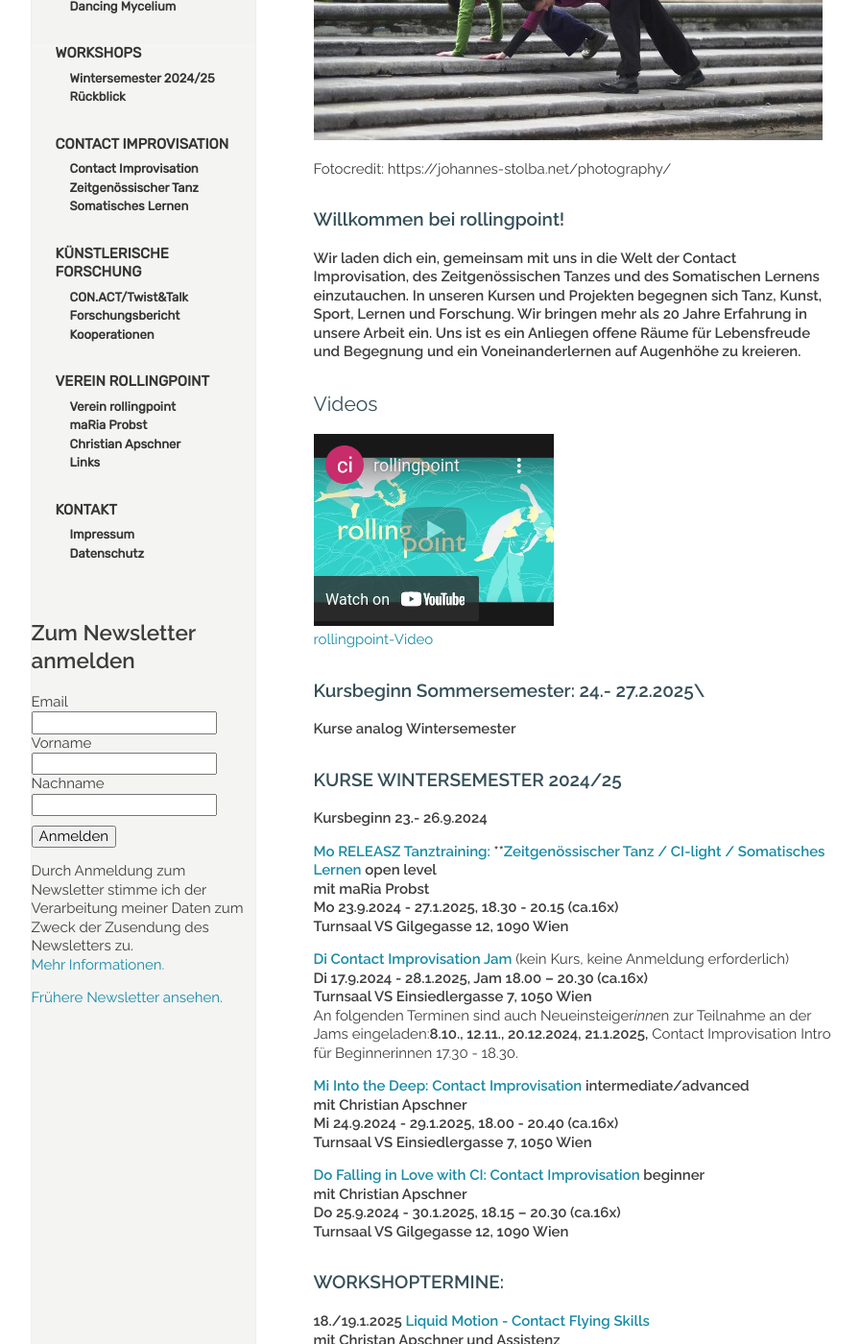
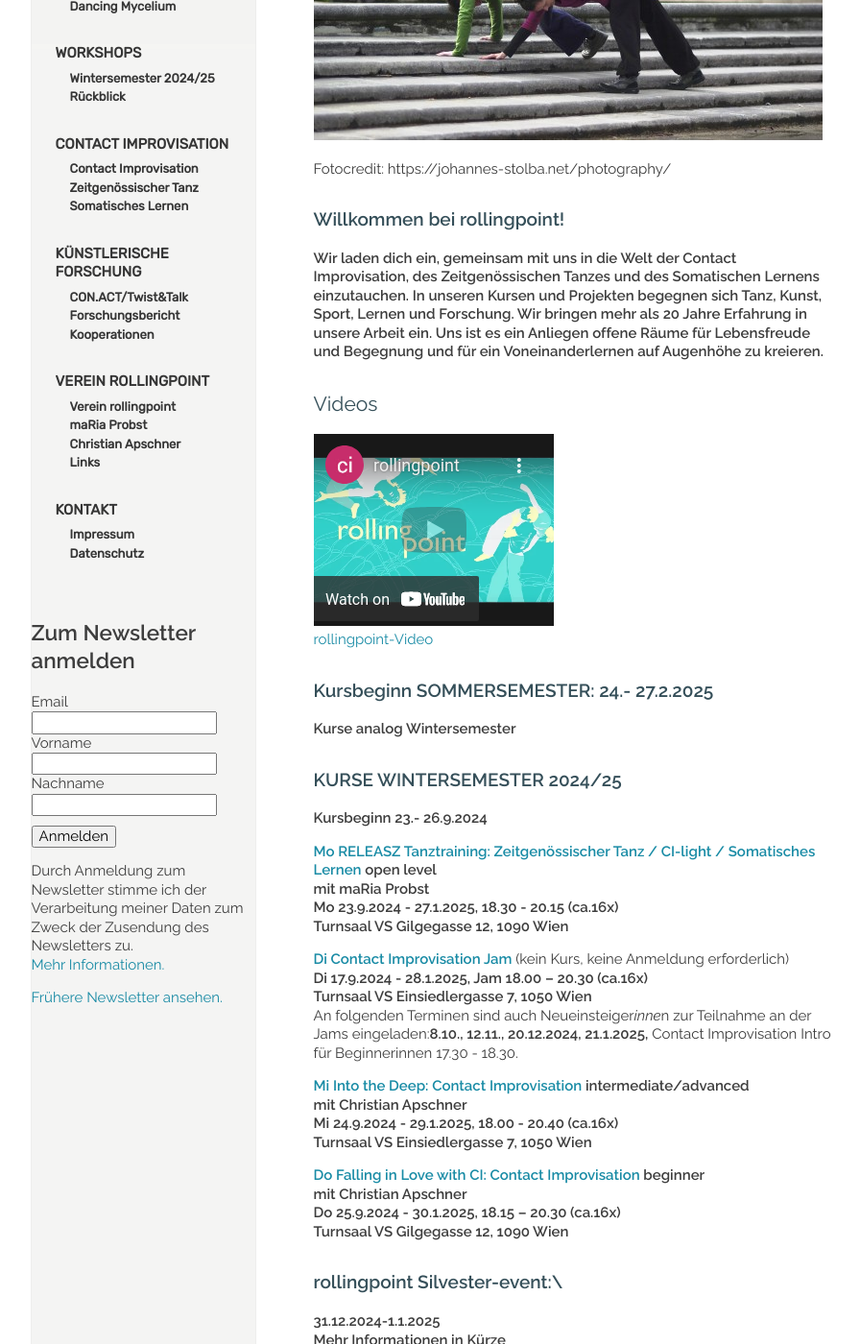
Before and after one commit to manulari/rollingpointat, a Jekyll site: the page built from _pages_de/index.md, in a window 1280 px wide and 1400 px high, scrolled down 416 px. Shown: the whole window at 96% size, without its empty margins (152-1048 px from the left). Built offline with Jekyll 4.4.1, drawn with Linux system fonts in a browser that asks for light colours; comment, search, counter and statistics services are not loaded.

Commit message:
Update page (de) “index”

```diff
--- a/_pages_de/index.md
+++ b/_pages_de/index.md
@@ -12,20 +12,21 @@ Fotocredit: https://johannes-stolba.net/photography/
 
 ### Willkommen bei rollingpoint!
 
-**Wir laden dich ein, gemeinsam mit uns in die Welt der Contact Improvisation, des Zeitgenössischen Tanzes und des Somatischen Lernens einzutauchen. In unseren Kursen und Projekten begegnen sich Tanz, Kunst, Sport, Lernen und Forschung. Wir bringen mehr als 20 Jahre Erfahrung in unsere Arbeit ein. Uns ist es ein Anliegen offene Räume für Lebensfreude und Begegnung und ein Voneinanderlernen auf Augenhöhe zu kreieren.**
+**Wir laden dich ein, gemeinsam mit uns in die Welt der Contact Improvisation, des Zeitgenössischen Tanzes und des Somatischen Lernens einzutauchen. In unseren Kursen und Projekten begegnen sich Tanz, Kunst, Sport, Lernen und Forschung. Wir bringen mehr als 20 Jahre Erfahrung in unsere Arbeit ein. Uns ist es ein Anliegen offene Räume für Lebensfreude und Begegnung und für ein Voneinanderlernen auf Augenhöhe zu kreieren.**
 
 ## Videos
 
 <div class="imglink"><a target="_blank" href="https://www.youtube.com/embed/kp3DqzN1Ldo"><img src="/assets/uploads/video_vorschau_rollingpoint.png" alt="" /><div>rollingpoint-Video</div></a></div>
 
-### **Kursbeginn Sommersemester: 24.- 27.2.2025**\
+### **Kursbeginn SOMMERSEMESTER: 24.- 27.2.2025**
+
 **Kurse analog Wintersemester**
 
 ### **KURSE WINTERSEMESTER 2024/25**
 
 **Kursbeginn  23.- 26.9.2024**
 
-**[Mo RELEASZ Tanztraining: ](/releasze)\*\*[Zeitgenössischer Tanz / CI-light / Somatisches Lernen](/releasze) open level**\
+**[Mo RELEASZ Tanztraining: ](/releasze)[Zeitgenössischer Tanz / CI-light / Somatisches Lernen](/releasze) open level**\
  **mit maRia Probst**\
 **Mo 23.9.2024 - 27.1.2025, 18.30 - 20.15 (ca.16x)**\
 **Turnsaal VS Gilgegasse 12, 1090 Wien**
@@ -45,6 +46,10 @@ An folgenden Terminen sind auch Neueinsteiger*inne*n zur Teilnahme an der Jams e
 **Do 25.9.2024 - 30.1.2025, 18.15 – 20.30 (ca.16x)**\
 **Turnsaal VS Gilgegasse 12, 1090 Wien**
 
+### **rollingpoint Silvester-event:**\
+**31.12.2024-1.1.2025**\
+**Mehr Informationen in Kürze**
+
 ### **WORKSHOPTERMINE:**
 
 **18./19.1.2025 [Liquid Motion - Contact Flying Skills](https://rollingpoint.at/wsws2024#flyingskills)**\
```
